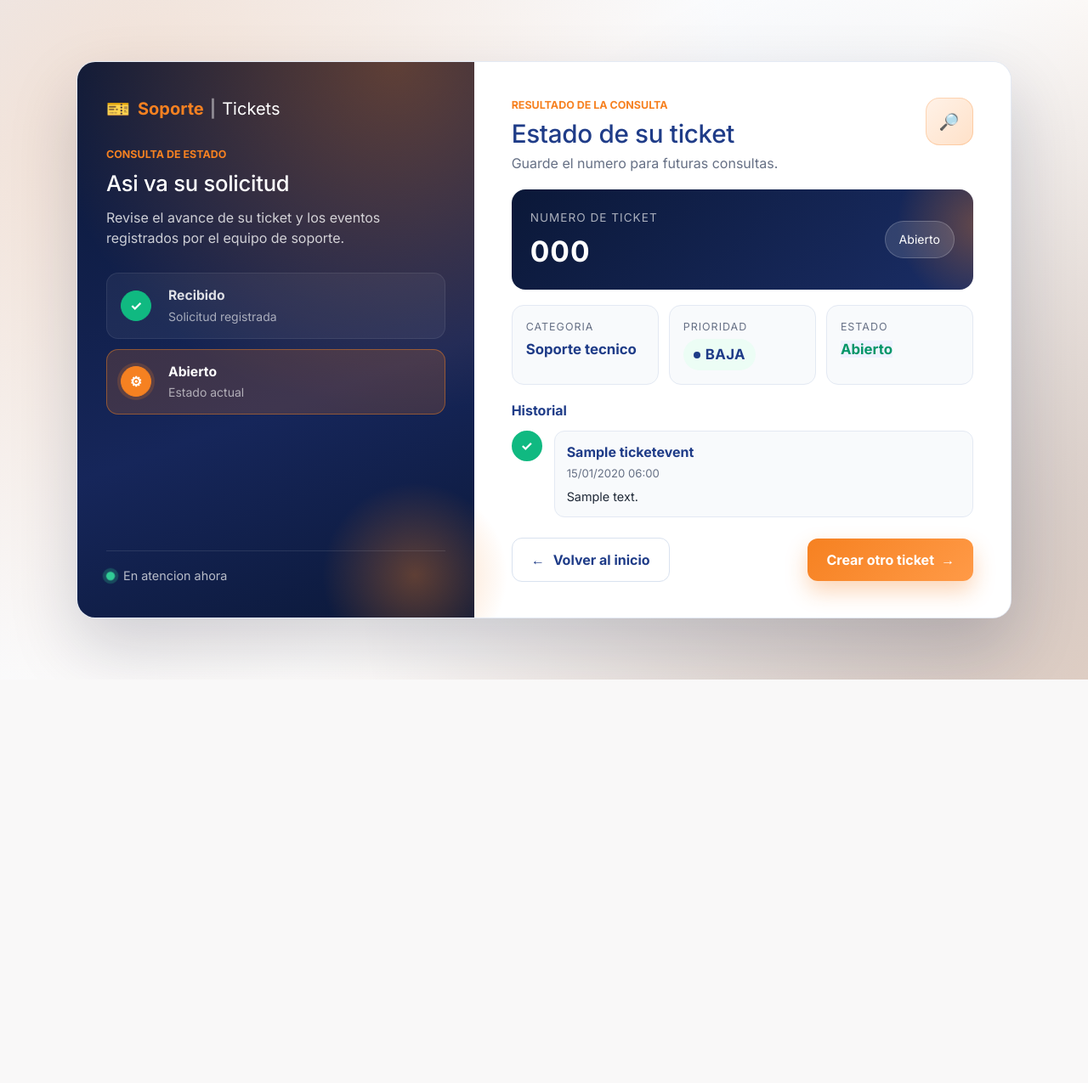
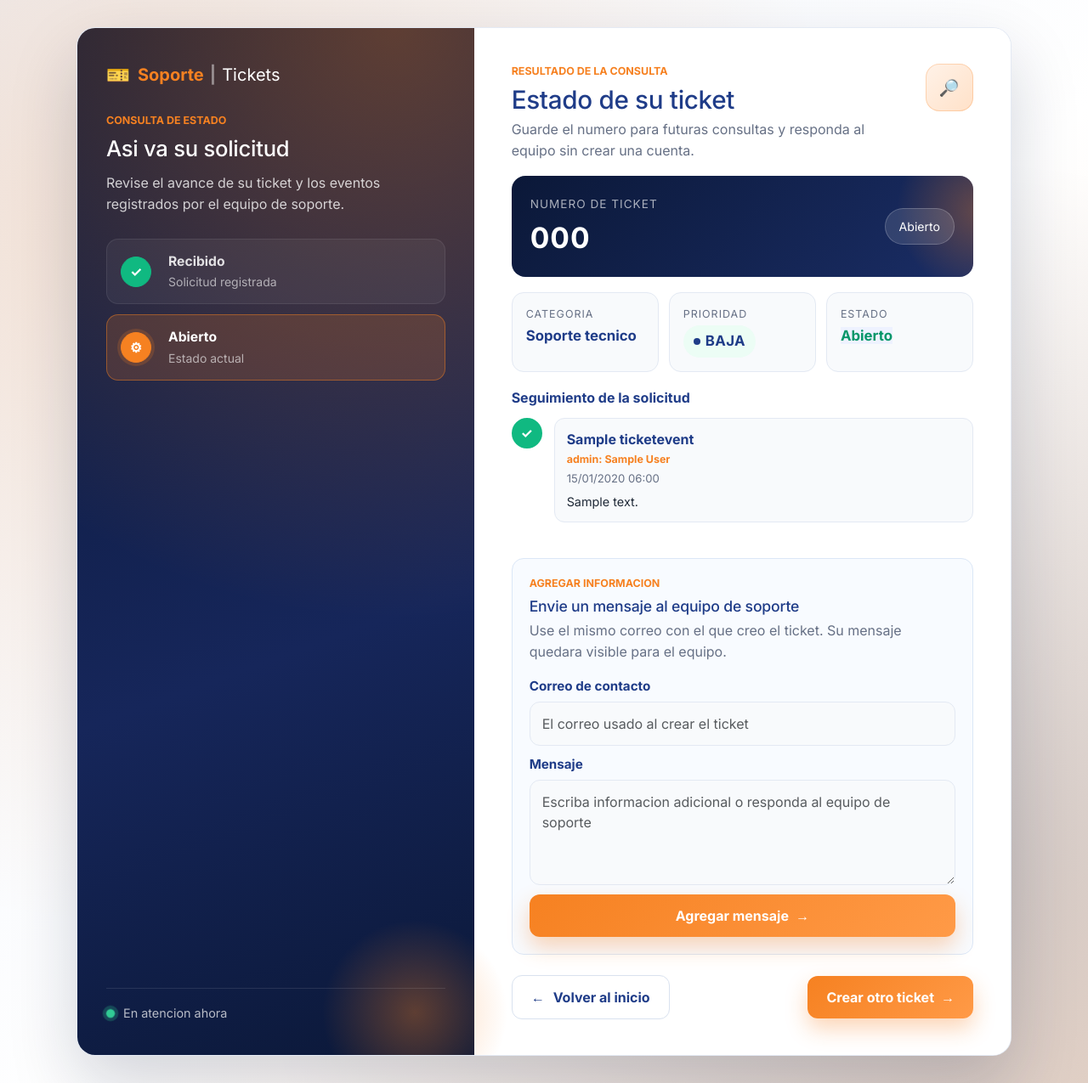
Before and after one commit to cruzayala/GestionTicketUAPA, a Django app: page /estado-ticket/000/ in a window 1280 px wide. Shown: the whole page at 85% size. Before the commit the page ends 800 px from the top, so only its background shows below. Run offline with Django 5.2, Linux system fonts and the light colour scheme; tables that the repository leaves empty hold one stand-in row (values such as "Sample post").

Commit message:
feat: agregar seguimiento publico de tickets

```diff
--- a/css/styles.css
+++ b/css/styles.css
@@ -1931,6 +1931,14 @@ footer p {
     color: var(--azul);
 }
 
+.autor-evento {
+    color: var(--naranja);
+    display: block;
+    font-size: 0.78rem;
+    font-weight: 700;
+    margin-top: 3px;
+}
+
 .timeline-cuerpo small {
     color: var(--gris);
     font-size: 0.82rem;
@@ -2386,3 +2394,27 @@ footer p {
         text-align: center;
     }
 }
+
+.seguimiento-respuesta {
+    background: #f8fbff;
+    border: 1px solid #dbe7f7;
+    border-radius: 14px;
+    margin-top: 24px;
+    padding: 20px;
+}
+
+.seguimiento-respuesta h2 {
+    color: var(--azul);
+    font-size: 1.1rem;
+    margin: 4px 0 6px;
+}
+
+.seguimiento-respuesta > div > p:last-child {
+    color: var(--gris);
+    line-height: 1.55;
+    margin: 0;
+}
+
+.ticket-comment-form {
+    margin-top: 18px;
+}
--- a/templates/tickets/estado_ticket.html
+++ b/templates/tickets/estado_ticket.html
@@ -43,7 +43,7 @@
                 <div>
                     <p class="etiqueta">Resultado de la consulta</p>
                     <h1>Estado de su ticket</h1>
-                    <p class="sub-texto">Guarde el numero para futuras consultas.</p>
+                <p class="sub-texto">Guarde el numero para futuras consultas y responda al equipo sin crear una cuenta.</p>
                 </div>
                 <div class="badge-paso">&#128270;</div>
             </div>
@@ -69,13 +69,18 @@
                 </article>
             </div>
             <div>
-                <label class="label-seccion">Historial</label>
+                <label class="label-seccion">Seguimiento de la solicitud</label>
                 <ul class="timeline">
                     {% for event in ticket.events.all %}
                         <li class="completado">
                             <span class="timeline-punto">&#10003;</span>
                             <div class="timeline-cuerpo">
                                 <strong>{{ event.title }}</strong>
+                                {% if event.author_role == "Sistema" %}
+                                    <span class="autor-evento">Registro automatico</span>
+                                {% else %}
+                                    <span class="autor-evento">{{ event.author_role }}: {{ event.author_name }}</span>
+                                {% endif %}
                                 <small>{{ event.created_at|date:"d/m/Y H:i" }}</small>
                                 {% if event.note %}<p>{{ event.note }}</p>{% endif %}
                             </div>
@@ -85,12 +90,35 @@
                             <span class="timeline-punto">&#128229;</span>
                             <div class="timeline-cuerpo">
                                 <strong>Ticket recibido</strong>
+                                <span class="autor-evento">Sistema</span>
                                 <small>{{ ticket.created_at|date:"d/m/Y H:i" }}</small>
                             </div>
                         </li>
                     {% endfor %}
                 </ul>
             </div>
+            <section class="seguimiento-respuesta">
+                <div>
+                    <p class="etiqueta">Agregar informacion</p>
+                    <h2>Envie un mensaje al equipo de soporte</h2>
+                    <p>Use el mismo correo con el que creo el ticket. Su mensaje quedara visible para el equipo.</p>
+                </div>
+                <form method="post" class="ticket-comment-form">
+                    {% csrf_token %}
+                    {% if error %}
+                        <div class="alert alert-danger" role="alert">{{ error }}</div>
+                    {% endif %}
+                    <div class="campo">
+                        <label for="id_email">Correo de contacto</label>
+                        {{ form.email }}
+                    </div>
+                    <div class="campo">
+                        <label for="id_message">Mensaje</label>
+                        {{ form.message }}
+                    </div>
+                    <button type="submit" class="boton-principal">Agregar mensaje <span class="boton-flecha">&rarr;</span></button>
+                </form>
+            </section>
             <div class="ticket-form-acciones">
                 <a class="boton-secundario" href="{% url 'home' %}"><span class="boton-flecha invertida">&larr;</span> Volver al inicio</a>
                 <a class="boton-principal" href="{% url 'ticket_contact' %}">Crear otro ticket <span class="boton-flecha">&rarr;</span></a>
--- a/tickets/forms.py
+++ b/tickets/forms.py
@@ -32,3 +32,8 @@ class TicketUpdateForm(forms.Form):
     description = forms.CharField(widget=forms.Textarea(attrs={"rows": 5, "class": "form-control"}))
     status = forms.ChoiceField(choices=STATUS_CHOICES, widget=forms.Select(attrs={"class": "form-select"}))
     note = forms.CharField(required=False, widget=forms.Textarea(attrs={"rows": 4, "placeholder": "Nota del cambio de estado", "class": "form-control"}))
+
+
+class TicketCommentForm(forms.Form):
+    email = forms.EmailField(widget=forms.EmailInput(attrs={"placeholder": "El correo usado al crear el ticket", "class": "form-control"}))
+    message = forms.CharField(min_length=5, widget=forms.Textarea(attrs={"rows": 4, "placeholder": "Escriba informacion adicional o responda al equipo de soporte", "class": "form-control"}))
--- a/tickets/models.py
+++ b/tickets/models.py
@@ -79,6 +79,8 @@ class TicketEvent(models.Model):
     ticket = models.ForeignKey(Ticket, on_delete=models.CASCADE, related_name="events")
     title = models.CharField(max_length=120)
     note = models.TextField(blank=True)
+    author_name = models.CharField(max_length=120, default="Sistema")
+    author_role = models.CharField(max_length=30, default="Sistema")
     created_at = models.DateTimeField(auto_now_add=True)
 
     class Meta:
--- a/tickets/views.py
+++ b/tickets/views.py
@@ -5,7 +5,7 @@ from django.contrib import messages
 from django.shortcuts import get_object_or_404, redirect, render
 from django.views.decorators.http import require_POST
 
-from .forms import ContactForm, LoginForm, SearchTicketForm, TicketDetailForm, TicketUpdateForm
+from .forms import ContactForm, LoginForm, SearchTicketForm, TicketCommentForm, TicketDetailForm, TicketUpdateForm
 from .models import Ticket, TicketEvent
 
 
@@ -104,7 +104,13 @@ def ticket_detail_form(request):
             subject=form.cleaned_data["subject"],
             description=form.cleaned_data["description"],
         )
-        TicketEvent.objects.create(ticket=ticket, title="Ticket recibido", note="La solicitud fue registrada correctamente.")
+        TicketEvent.objects.create(
+            ticket=ticket,
+            title="Ticket recibido",
+            note="La solicitud fue registrada correctamente.",
+            author_name="Sistema",
+            author_role="Sistema",
+        )
         request.session["last_ticket"] = ticket.number
         request.session.pop("ticket_contact", None)
         return redirect("ticket_confirm")
@@ -121,7 +127,22 @@ def ticket_confirm(request):
 
 def ticket_status(request, number):
     ticket = get_object_or_404(Ticket, number=number.upper())
-    return render(request, "tickets/estado_ticket.html", {"ticket": ticket})
+    form = TicketCommentForm(request.POST or None)
+    error = ""
+    if request.method == "POST" and form.is_valid():
+        email = form.cleaned_data["email"].strip().lower()
+        if email == ticket.email.lower():
+            TicketEvent.objects.create(
+                ticket=ticket,
+                title="Mensaje del solicitante",
+                note=form.cleaned_data["message"].strip(),
+                author_name=ticket.full_name,
+                author_role="Solicitante",
+            )
+            messages.success(request, "Su mensaje fue agregado al seguimiento del ticket.")
+            return redirect("ticket_status", number=ticket.number)
+        error = "El correo no coincide con el usado al crear este ticket."
+    return render(request, "tickets/estado_ticket.html", {"ticket": ticket, "form": form, "error": error})
 
 
 @user_passes_test(support_required, login_url="login")
@@ -142,7 +163,13 @@ def ticket_manage(request, number):
         ticket.status = form.cleaned_data["status"]
         ticket.save()
         note = form.cleaned_data["note"].strip()
-        TicketEvent.objects.create(ticket=ticket, title="Ticket actualizado", note=note)
+        TicketEvent.objects.create(
+            ticket=ticket,
+            title="Respuesta del equipo de soporte" if note else "Ticket actualizado",
+            note=note,
+            author_name=request.user.get_full_name() or request.user.username,
+            author_role="Soporte",
+        )
         messages.success(request, "Los cambios del ticket fueron guardados correctamente.")
         return redirect("ticket_manage", number=ticket.number)
     return render(request, "tickets/ticket_manage.html", {"ticket": ticket, "form": form})
```
Also changed, not shown: templates/tickets/ticket_manage.html (+8 -2 lines), tickets/migrations/0003_ticketevent_author_name_ticketevent_author_role.py (added).
